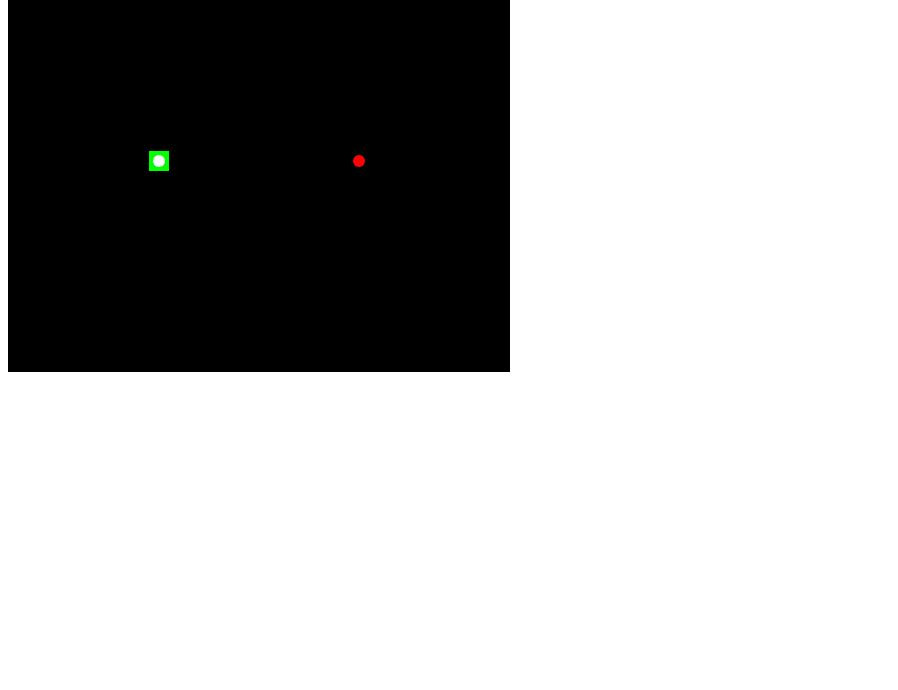
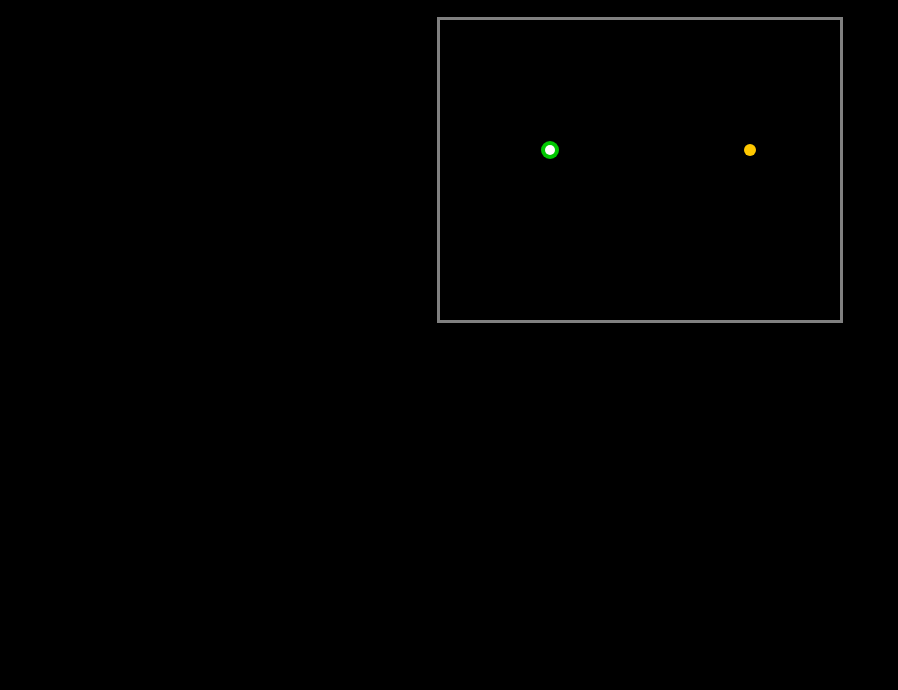
Before and after one commit to simorra/snake, a plain HTML site: page index.html in a window 1280 px wide. Shown: the part 110-800 px from the top of the page, without its empty margins (0-898 px from the left). Drawn offline with Linux system fonts and the light colour scheme.

Commit message:
Refine the page aesthetics

```diff
--- a/index.html
+++ b/index.html
@@ -10,9 +10,9 @@
 
   <body>
     <h1>Snake</h1>
-    <canvas id="gameBoard" width="500" height="400">
+    <canvas id="gameBoard" width="400" height="300">
       Couldn't load the game. Try enabling JavaScript in your browser
     </canvas>
-    <button id="resetButton">Reset</button>
+    <button id="resetButton">Restart</button>
   </body>
 </html>
--- a/script/main.js
+++ b/script/main.js
@@ -148,27 +148,31 @@ function gameLoop(timestamp) {
 
 function drawSnake() {
   //Draw the body
-  ctx.fillStyle = "rgb(0, 255, 0)";
-  ctx.beginPath();
+  ctx.fillStyle = "rgb(0, 200, 0)";
   for(let part of snake.body) {
-    let x = Math.floor(part.x * TILE_SIZE);
-    let y = Math.floor(part.y * TILE_SIZE);
-    ctx.rect(x, y, TILE_SIZE, TILE_SIZE);
+    ctx.beginPath();
+    let x = Math.floor(part.x * TILE_SIZE) + Math.floor(TILE_SIZE/2);
+    let y = Math.floor(part.y * TILE_SIZE) + Math.floor(TILE_SIZE/2);
+    let radius = Math.floor(TILE_SIZE/2 * 0.9);
+    ctx.arc(x, y, radius, 0, 2*Math.PI);
+    ctx.fill();
   }
-  ctx.fill();
 
   //Mark the head
-  ctx.fillStyle = "rgb(255, 255, 255)";
+  if(gameOver)
+    ctx.fillStyle = "rgb(255, 0, 0)";
+  else
+    ctx.fillStyle = "rgb(255, 255, 255)";
   ctx.beginPath();
   let x = Math.floor(snake.body[0].x * TILE_SIZE) + Math.floor(TILE_SIZE/2);
   let y = Math.floor(snake.body[0].y * TILE_SIZE) + Math.floor(TILE_SIZE/2);
-  let radius = Math.floor(TILE_SIZE/3);
+  let radius = Math.floor(TILE_SIZE/4);
   ctx.arc(x, y, radius, 0, 2*Math.PI);
   ctx.fill();
 }
 
 function drawFood() {
-  ctx.fillStyle = "rgb(255, 0, 0)";
+  ctx.fillStyle = "rgb(255, 200, 0)";
   ctx.beginPath();
   let x = food.x * TILE_SIZE + Math.floor(TILE_SIZE/2);
   let y = food.y * TILE_SIZE + Math.floor(TILE_SIZE/2);
--- a/style.css
+++ b/style.css
@@ -1,8 +1,25 @@
+body {
+  background-color: black;
+  display: flex;
+  flex-direction: column;
+  align-items: center;
+}
+
+h1 {
+  color: white;
+  font-size: 48px;
+}
+
 canvas {
-  border: 1px solid black;
+  border: 3px solid grey;
 }
 
 button {
-  display: block;
+  margin-top: 16px;
+  padding: 8px;
+  background-color: green;
+  color: white;
+  font-size: 18px;
+  font-weight: bold;
   visibility: hidden;
 }
```
